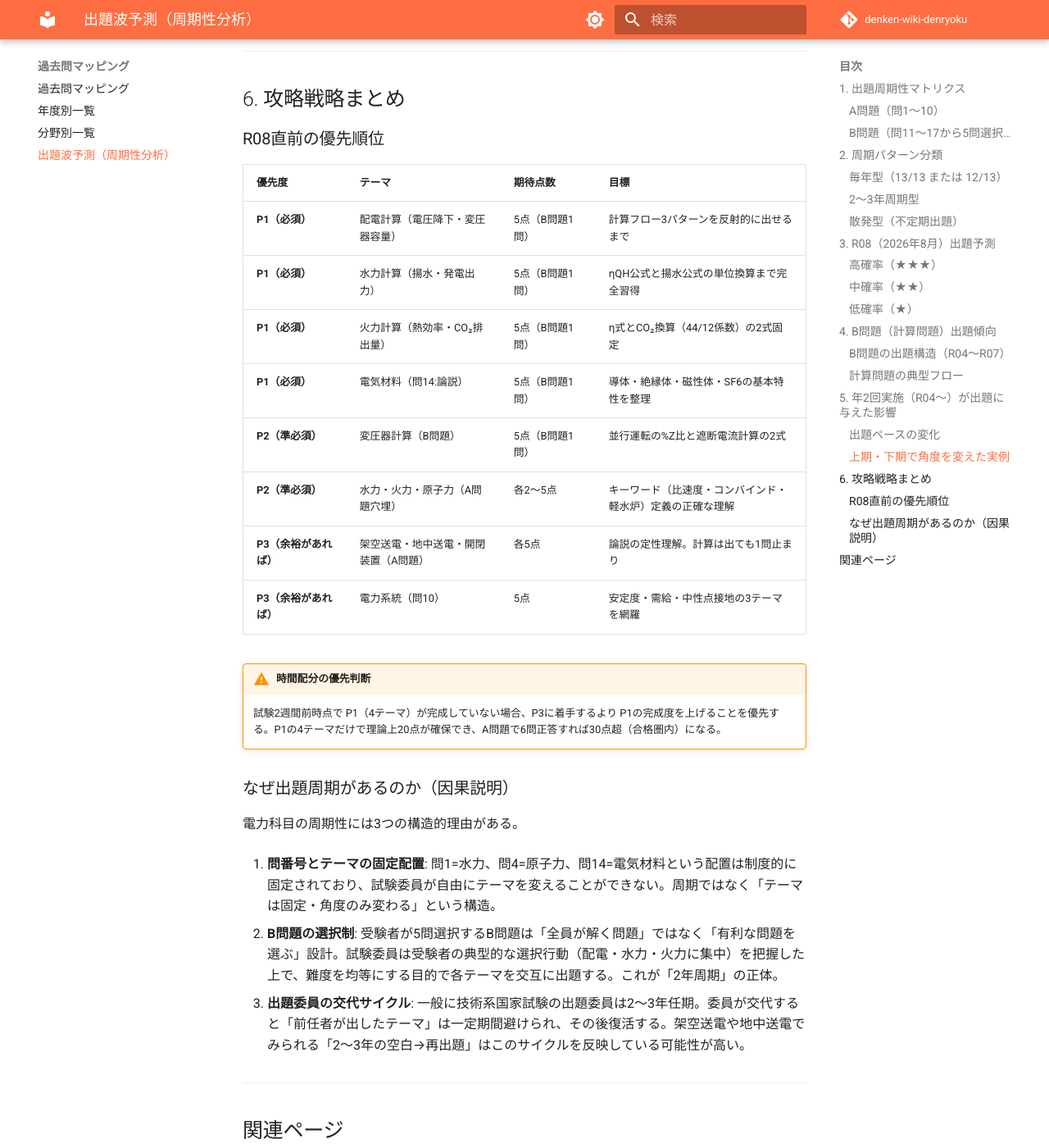
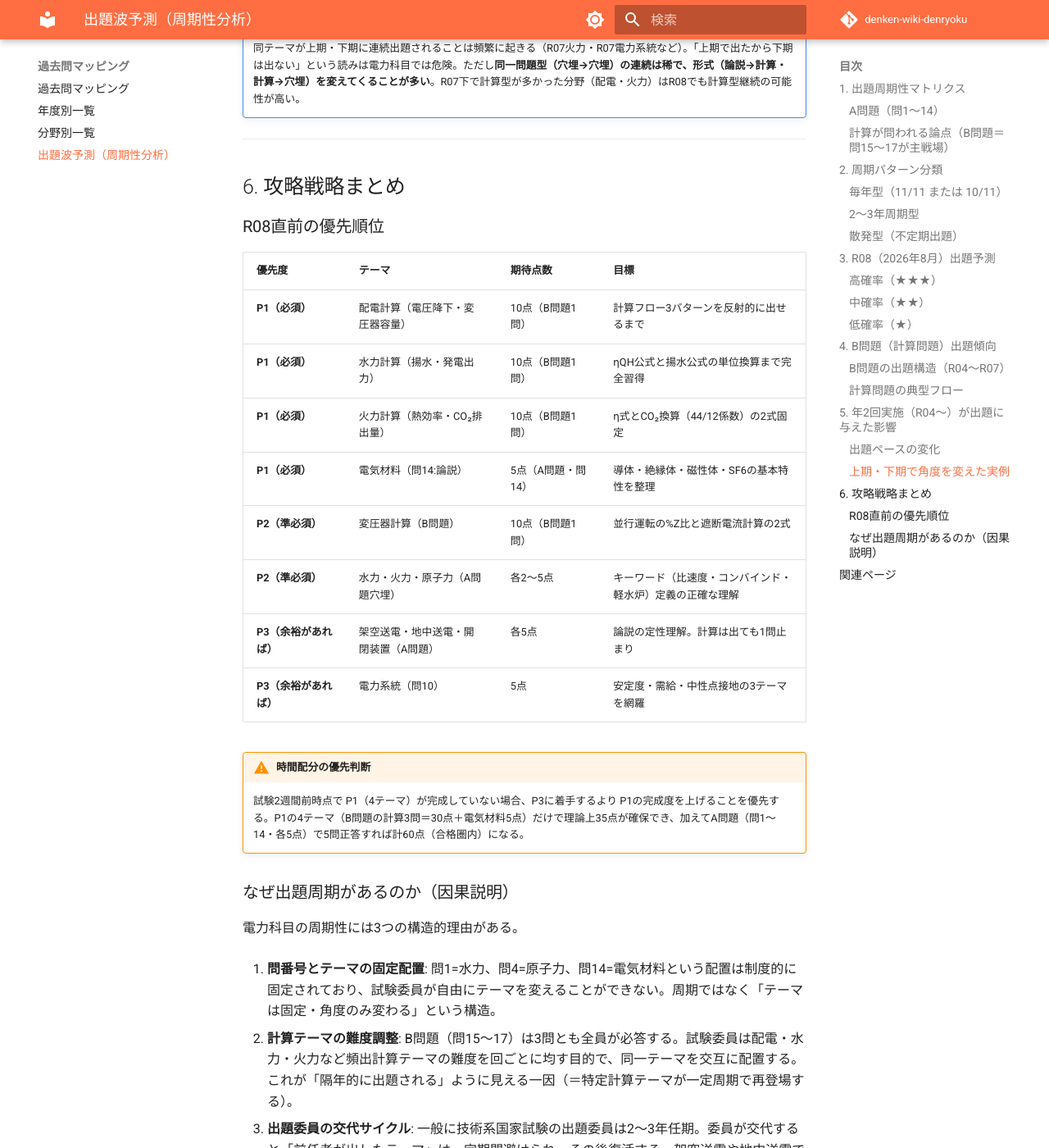
Before and after one commit to kfurufuru/denken-wiki-denryoku, an MkDocs documentation site: the page built from docs/kakomon/wave-analysis.md, in a window 1280 px wide and 1400 px high, scrolled down 9246 px. Shown: the whole window at 82% size. Built offline with MkDocs 1.6.1 and Material for MkDocs 9.7.7, drawn with Linux system fonts in a browser that asks for light colours; comment, search, counter and statistics services are not loaded; some of the changed text lies outside the part shown.

Commit message:
fix(exam-structure): 出題構成の誤りを是正（A問1〜14/B問15〜17・各10点・3問必答・100点） (#11)
新SPA(#419)と同じ試験構成エラーが旧MkDocsソースにも残存していたため是正。
電気技術者試験センター＋令和6年度実問題で確認した正構造に統一:
- A問題 問1〜14（各5点・70点・全問必答）
- B問題 問15〜17（3問・各10点・30点・全問解答／科目内選択なし）
- 計17問・100点満点・60点合格

対象: kakomon/wave-analysis・strategy/{index,b-mondai-strategy,last-3days-checklist}。
strategy/index.md の総点誤り(50+30=80点)→(70+30=100点)を含む。
問番号付き出題実績表・テーマ別頻度データは保持。

併せて出題回数集計の誤り(全13回/13/13→全11回/11/11・マトリクス11列と整合)と
calc-patterns のリンク説明(捨て問基準→後回し基準・章名リネーム追従)を是正。
4ファイル並列是正＋敵対的監査PASS・mkdocs build --strict 通過。

Co-authored-by: Claude Opus 4.8 <noreply@anthropic.com>

```diff
--- a/docs/kakomon/wave-analysis.md
+++ b/docs/kakomon/wave-analysis.md
@@ -4,7 +4,7 @@ tags: [過去問, 出題予測, 攻略, 周期分析]
 
 # 出題周期・波分析
 
-> **結論（BLUF）**: 電力科目は「出題テーマが固定された試験」。問1〜10はA問題（各テーマ1問担当）、問11〜17はB問題（計算5問選択）という構造が R01〜R07全回で不変。R08（2026年8月）は **配電計算（★★★）・水力計算（★★★）・火力熱効率計算（★★★）** がB問題の最優先テーマ。A問題では **架空送電の計算系論点・電力系統の安定度・新エネの計算問題** の出題確率が高い。
+> **結論（BLUF）**: 電力科目は「出題テーマが固定された試験」。問1〜14がA問題（各テーマ1問担当）、問15〜17がB問題（計算3問・全問必答）という構造が R01〜R07全回で不変。R08（2026年8月）は **配電計算（★★★）・水力計算（★★★）・火力熱効率計算（★★★）** がB問題の最優先テーマ。A問題では **架空送電の計算系論点・電力系統の安定度・新エネの計算問題** の出題確率が高い。
 >
 > **R08対策テーマ整備状況（2026-04-17）**: 配電線路 → [haiden.md](../themes/haiden.md) / 水力発電 → [suiryoku.md](../themes/suiryoku.md) / 火力発電 → [karyoku.md](../themes/karyoku.md) / 架空送電 → [kakuu-souden.md](../themes/kakuu-souden.md) / 電力系統 → [denryoku-keitou.md](../themes/denryoku-keitou.md)
 
@@ -12,9 +12,9 @@ tags: [過去問, 出題予測, 攻略, 周期分析]
 
 ## 1. 出題周期性マトリクス
 
-> R01〜R07下（全13回）のデータに基づく。◎=出題 / ─=未出題
+> R01〜R07下（全11回）のデータに基づく。◎=出題 / ─=未出題
 
-### A問題（問1〜10）
+### A問題（問1〜14）
 
 | 論点 | R01 | R02 | R03 | R04上 | R04下 | R05上 | R05下 | R06上 | R06下 | R07上 | R07下 |
 |------|-----|-----|-----|------|------|------|------|------|------|------|------|
@@ -34,9 +34,9 @@ tags: [過去問, 出題予測, 攻略, 周期分析]
 | 電力系統 計算型（問10） | ─ | ─ | ─ | ─ | ─ | ─ | ─ | ─ | ◎ | ─ | ─ |
 
 !!! note "A問題の構造的特徴"
-    問1〜10は毎年ほぼ1テーマ1問の固定配置。水力（問1）・原子力（問4）・新エネ（問5）・電力系統（問10）・電気材料（問14）は R01〜R07 で全回出題（13/13）。**A問題は「落とさない」戦略が基本 — テーマ全体をカバーすることで安定した得点源になる。**
+    問1〜14は毎年ほぼ1テーマ1問の固定配置。水力（問1）・原子力（問4）・新エネ（問5）・電力系統（問10）・電気材料（問14）は R01〜R07 で全回出題（11/11）。**A問題（問1〜14・各5点・計70点・全問必答）は「落とさない」戦略が基本 — テーマ全体をカバーすることで安定した得点源になる。**
 
-### B問題（問11〜17から5問選択）
+### 計算が問われる論点（B問題＝問15〜17が主戦場）
 
 | 論点 | R01 | R02 | R03 | R04上 | R04下 | R05上 | R05下 | R06上 | R06下 | R07上 | R07下 |
 |------|-----|-----|-----|------|------|------|------|------|------|------|------|
@@ -50,14 +50,14 @@ tags: [過去問, 出題予測, 攻略, 周期分析]
 | 地中送電 計算（充電電流等） | ─ | ─ | ─ | ─ | ◎ | ─ | ─ | ◎ | ◎ | ─ | ─ |
 | 原子力 計算（核エネルギー比較） | ─ | ─ | ─ | ─ | ─ | ◎ | ─ | ◎ | ─ | ─ | ─ |
 
-!!! note "B問題の構造的特徴"
-    電気材料（問14）は毎回出題で論説形式。配電計算と水力計算は最頻出でほぼ毎回出題。**B問題は「配電・水力・火力の計算3本柱 + 電気材料の論説」で4問を確実に確保し、残り1問を状況で選ぶ戦略が最も安定する。**
+!!! note "計算論点の構造的特徴"
+    電気材料（問14）は毎回出題で論説形式（A問題）。配電計算と水力計算は最頻出でほぼ毎回出題。**B問題（問15〜17・3問必答）の柱は配電・水力・火力の計算。これに電気材料（問14・A問題の論説）を加えた4論点を確実に得点源化する戦略が最も安定する。**
 
 ---
 
 ## 2. 周期パターン分類
 
-### 毎年型（13/13 または 12/13）
+### 毎年型（11/11 または 10/11）
 
 | 論点 | 出題回数 | 出題形式 | 備考 |
 |------|---------|---------|------|
@@ -114,7 +114,7 @@ tags: [過去問, 出題予測, 攻略, 周期分析]
 | **火力 熱効率計算（重油消費・CO₂）** | R07上・R07下で連続出題（R06上は論説のみ）。直近2回連続はパターン固定の証拠 | 熱効率η＝出力/(燃料×発熱量)・CO₂換算（炭素比）の2式を軸に計算フロー完成 |
 
 !!! note "B問題得点計画（R08版）"
-    「配電計算・水力計算・火力計算（★★★）」の3問を確実に押さえると15点。電気材料（問14:論説）は毎年出題で5点確定。合計20点を最低ラインに設定し、残り5点を変圧器計算またはA問題の積み上げで稼ぐ。B問題は25点満点中20点以上が合格ラインの目安。
+    B問題（問15〜17）は3問必答・各10点・計30点満点。「配電計算・水力計算・火力計算（★★★）」がそのままB問題3問に対応するため、3問完答できれば30点。電気材料（問14:論説）はA問題で5点確定。これらを軸に、B問題で18点以上（3問中1〜2問完答＋残り部分点）を最低ラインに設定し、A問題の積み上げで合格点（60点）を確保する。
 
 ---
 
@@ -133,10 +133,10 @@ tags: [過去問, 出題予測, 攻略, 周期分析]
 
 | 論点 | 根拠 |
 |------|------|
-| **地中送電 計算（B問題）** | R06上・下で2回出題後、R07では未出題。2年空白だが解答選択者が少なく得点効率が低い |
+| **地中送電 計算（B問題）** | R06上・下で2回出題後、R07では未出題。2年空白で、出題されれば必答だが出題頻度自体が低い |
 | **架空送電 B問題（直流送電論説等）** | R07上・下で連続出題済み。「振動・落雷・誘導障害」テーマはR07で消化済み |
 | **開閉装置 計算（問8）** | 計算型は R01 以来出題なし。論説・穴埋で安定しており急変する理由がない |
-| **新エネ 計算問題（問5）** | R系13回で一度も出ていない。出る可能性は排除できないが対策優先度は最低 |
+| **新エネ 計算問題（問5）** | R系11回で一度も出ていない。出る可能性は排除できないが対策優先度は最低 |
 
 ---
 
@@ -144,7 +144,7 @@ tags: [過去問, 出題予測, 攻略, 周期分析]
 
 ### B問題の出題構造（R04〜R07）
 
-> R04以降は上期（CBT）・下期（筆記）の年2回実施。B問題は問11〜17から5問を選択する。
+> R04以降は上期（CBT）・下期（筆記）の年2回実施。B問題は問15〜17の3問で、すべて解答する（科目内の選択はない）。
 
 | 回 | 配電計算 | 水力計算 | 火力計算 | 変圧器計算 | 電気材料 | 地中計算 | 架空論説 |
 |----|---------|---------|---------|----------|---------|---------|---------|
@@ -157,8 +157,8 @@ tags: [過去問, 出題予測, 攻略, 周期分析]
 | R04下 | ─ | ─ | ─ | ◎（問6計算） | ◎（問14穴埋） | ◎（問9計算） | ─ |
 | R04上 | ◎（問12〜13穴埋） | ◎（問15） | ◎（問3計算） | ◎（問16） | ◎（問14） | ─ | ◎（問10） |
 
-!!! note "B問題の選択戦略"
-    R04〜R07の8回分で「電気材料（問14）」は8/8で出題。配電計算は6/8。水力計算は5/8。この3テーマは「必ず選ぶ」前提で準備する。変圧器計算は4/8で2年に1回ペースのため準備しておく価値あり。地中計算（充電電流）は2/8で解法は簡単だが出題頻度が低い。
+!!! note "計算論点の頻度と準備方針"
+    R04〜R07の8回分で「電気材料（問14・A問題論説）」は8/8で出題。配電計算は6/8。水力計算は5/8。この3テーマは「必ず得点源にする」前提で準備する。変圧器計算は4/8で2年に1回ペースのため準備しておく価値あり。地中計算（充電電流）は2/8で解法は簡単だが出題頻度が低い。B問題（問15〜17）は3問必答のため、出題されたテーマは選択の余地なく解く必要がある。
 
 ### 計算問題の典型フロー
 
@@ -180,9 +180,9 @@ tags: [過去問, 出題予測, 攻略, 周期分析]
 
 | 項目 | R03以前（年1回） | R04以降（年2回） |
 |------|--------------|--------------|
-| 年間出題問数 | A問題10問 + B問題5問 = 15問 | 30問/年（×2倍） |
+| 年間出題問数 | A問題14問 + B問題3問 = 17問 | 34問/年（年2回） |
 | 同テーマの再出題間隔 | 最短3〜4年 | 最短0.5年（上期と下期で同テーマ） |
-| B問題の選択戦略 | 得意分野特化で5問選択 | 頻出計算3本柱を完全習得すれば均等選択不要 |
+| B問題の対策方針 | 3問必答（配電・水力・火力が主） | 頻出計算3本柱（配電・水力・火力）を完全習得すれば3問とも対応可 |
 | 問題の難易度変化 | やや高難度（1回しかない緊張感） | 標準〜やや難。年2回でパターンが露出しやすい |
 
 ### 上期・下期で角度を変えた実例
@@ -206,17 +206,17 @@ tags: [過去問, 出題予測, 攻略, 周期分析]
 
 | 優先度 | テーマ | 期待点数 | 目標 |
 |--------|--------|--------|------|
-| **P1（必須）** | 配電計算（電圧降下・変圧器容量） | 5点（B問題1問） | 計算フロー3パターンを反射的に出せるまで |
-| **P1（必須）** | 水力計算（揚水・発電出力） | 5点（B問題1問） | ηQH公式と揚水公式の単位換算まで完全習得 |
-| **P1（必須）** | 火力計算（熱効率・CO₂排出量） | 5点（B問題1問） | η式とCO₂換算（44/12係数）の2式固定 |
-| **P1（必須）** | 電気材料（問14:論説） | 5点（B問題1問） | 導体・絶縁体・磁性体・SF6の基本特性を整理 |
-| **P2（準必須）** | 変圧器計算（B問題） | 5点（B問題1問） | 並行運転の%Z比と遮断電流計算の2式 |
+| **P1（必須）** | 配電計算（電圧降下・変圧器容量） | 10点（B問題1問） | 計算フロー3パターンを反射的に出せるまで |
+| **P1（必須）** | 水力計算（揚水・発電出力） | 10点（B問題1問） | ηQH公式と揚水公式の単位換算まで完全習得 |
+| **P1（必須）** | 火力計算（熱効率・CO₂排出量） | 10点（B問題1問） | η式とCO₂換算（44/12係数）の2式固定 |
+| **P1（必須）** | 電気材料（問14:論説） | 5点（A問題・問14） | 導体・絶縁体・磁性体・SF6の基本特性を整理 |
+| **P2（準必須）** | 変圧器計算（B問題） | 10点（B問題1問） | 並行運転の%Z比と遮断電流計算の2式 |
 | **P2（準必須）** | 水力・火力・原子力（A問題穴埋） | 各2〜5点 | キーワード（比速度・コンバインド・軽水炉）定義の正確な理解 |
 | **P3（余裕があれば）** | 架空送電・地中送電・開閉装置（A問題） | 各5点 | 論説の定性理解。計算は出ても1問止まり |
 | **P3（余裕があれば）** | 電力系統（問10） | 5点 | 安定度・需給・中性点接地の3テーマを網羅 |
 
 !!! warning "時間配分の優先判断"
-    試験2週間前時点で P1（4テーマ）が完成していない場合、P3に着手するより P1の完成度を上げることを優先する。P1の4テーマだけで理論上20点が確保でき、A問題で6問正答すれば30点超（合格圏内）になる。
+    試験2週間前時点で P1（4テーマ）が完成していない場合、P3に着手するより P1の完成度を上げることを優先する。P1の4テーマ（B問題の計算3問＝30点＋電気材料5点）だけで理論上35点が確保でき、加えてA問題（問1〜14・各5点）で5問正答すれば計60点（合格圏内）になる。
 
 ### なぜ出題周期があるのか（因果説明）
 
@@ -224,7 +224,7 @@ tags: [過去問, 出題予測, 攻略, 周期分析]
 
 1. **問番号とテーマの固定配置**: 問1=水力、問4=原子力、問14=電気材料という配置は制度的に固定されており、試験委員が自由にテーマを変えることができない。周期ではなく「テーマは固定・角度のみ変わる」という構造。
 
-2. **B問題の選択制**: 受験者が5問選択するB問題は「全員が解く問題」ではなく「有利な問題を選ぶ」設計。試験委員は受験者の典型的な選択行動（配電・水力・火力に集中）を把握した上で、難度を均等にする目的で各テーマを交互に出題する。これが「2年周期」の正体。
+2. **計算テーマの難度調整**: B問題（問15〜17）は3問とも全員が必答する。試験委員は配電・水力・火力など頻出計算テーマの難度を回ごとに均す目的で、同一テーマを交互に配置する。これが「隔年的に出題される」ように見える一因（＝特定計算テーマが一定周期で再登場する）。
 
 3. **出題委員の交代サイクル**: 一般に技術系国家試験の出題委員は2〜3年任期。委員が交代すると「前任者が出したテーマ」は一定期間避けられ、その後復活する。架空送電や地中送電でみられる「2〜3年の空白→再出題」はこのサイクルを反映している可能性が高い。
 
@@ -234,7 +234,7 @@ tags: [過去問, 出題予測, 攻略, 周期分析]
 
 - [年度別一覧](by-year.md) — 全回の出題テーマを年度順に確認
 - [分野別一覧](by-field.md) — テーマ別に全問題を一覧
-- [B問題得点戦略](../strategy/b-mondai-strategy.md) — B問題の選択戦略と計算パターン詳細
+- [B問題得点戦略](../strategy/b-mondai-strategy.md) — B問題（問15〜17）の得点戦略と計算パターン詳細
 - [試験直前3日チェックリスト](../strategy/last-3days-checklist.md) — このページの予測を反映した直前対策
 - [頻出計算パターン集](../reference/calc-patterns.md) — 計算問題の典型フロー集約
 
```
Also changed, not shown: docs/reference/calc-patterns.md (+1 -1 lines), docs/strategy/b-mondai-strategy.md (+12 -12 lines), docs/strategy/index.md (+5 -5 lines), docs/strategy/last-3days-checklist.md (+3 -3 lines).
